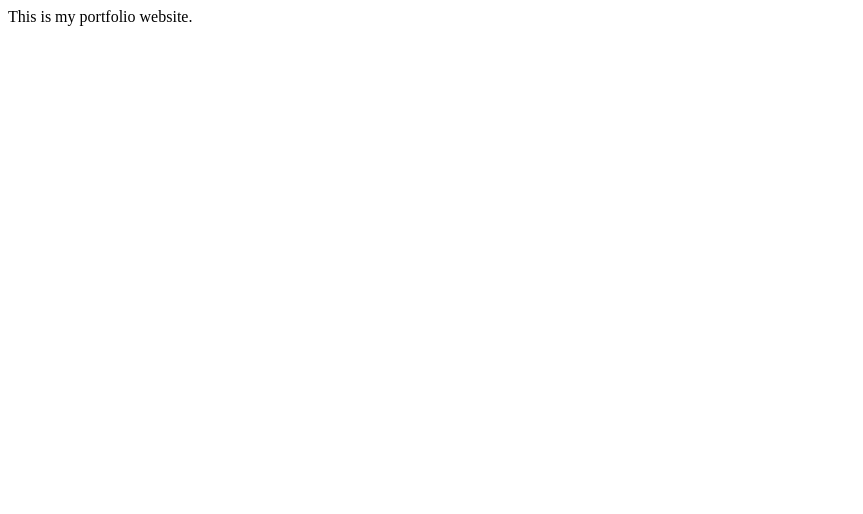
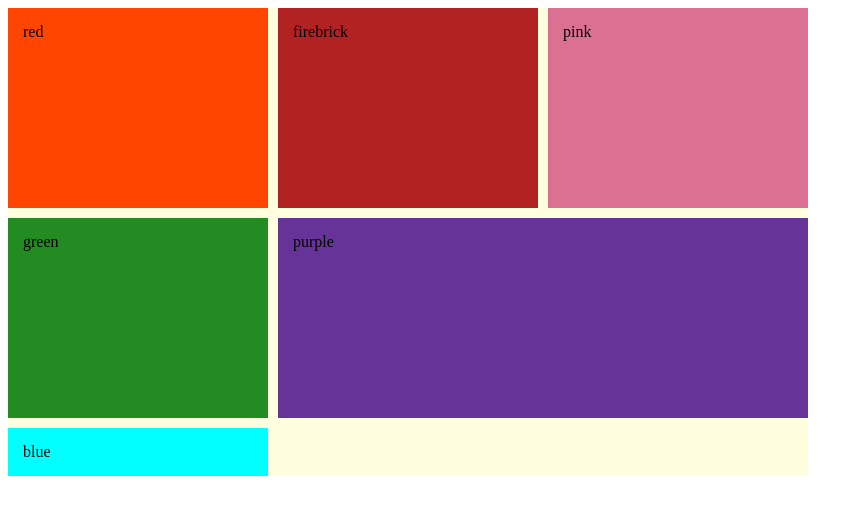
Before and after one commit to Ceejaymar/portfolio-bootcamp, a website: page index.html in a window 1280 px wide. Shown: the whole page, without its empty margins (0-863 px from the left). Drawn offline with Linux system fonts and the light colour scheme.

Commit message:
Practice

```diff
--- a/index.html
+++ b/index.html
@@ -8,6 +8,13 @@
     <link rel="stylesheet" href="css/style.css">
   </head>
   <body>
-    This is my portfolio website.
+    <div class="container">
+      <div class="item item--1">red</div>
+      <div class="item item--2">green</div>
+      <div class="item item--3">purple</div>
+      <div class="item item--4">pink</div>
+      <div class="item item--5">blue</div>
+      <div class="item item--6">firebrick</div>
+    </div>
   </body>
 </html>
--- /dev/null
+++ b/sass/_base.scss
@@ -0,0 +1,53 @@
+$color-black:  #000;
+
+body {
+  // background-color: firebrick;
+}
+
+
+.container {
+  width: 800px;
+  background-color: lightyellow;
+  display: grid;
+
+  grid-template-columns: 1fr 1fr 1fr;
+  grid-template-rows: 200px 200px;
+
+  grid-gap: 10px;
+
+  & .item {
+    padding: 15px;
+
+    &--1 {
+      background-color: orangered;
+    }
+    &--2 {
+      background-color: forestgreen;
+    }
+    &--3 {
+      background-color: rebeccapurple;
+      // grid-column: 2 / 4;
+      grid-column: 2 / -1;
+    }
+    &--4 {
+      background-color: palevioletred;
+      // grid-row-start: 1;
+      // grid-row-end: 2;
+
+      // grid-column-start: 3;
+      // grid-column-end: 4;
+
+      grid-row: 1 / 2;
+      grid-column: 3 / 4;
+
+    }
+    &--5 {
+      background-color: aqua;
+    }
+    &--6 {
+      background-color: firebrick;
+
+      grid-area: 1 / 2 / 2 / 3;
+    }
+  }
+}
--- a/sass/main.scss
+++ b/sass/main.scss
@@ -1 +1,2 @@
 @import "base";
+@import "about";
```
Also changed, not shown: css/style.comp.css (added), css/style.css, css/style.prefix.css (added), sass/_about.scss (added).
